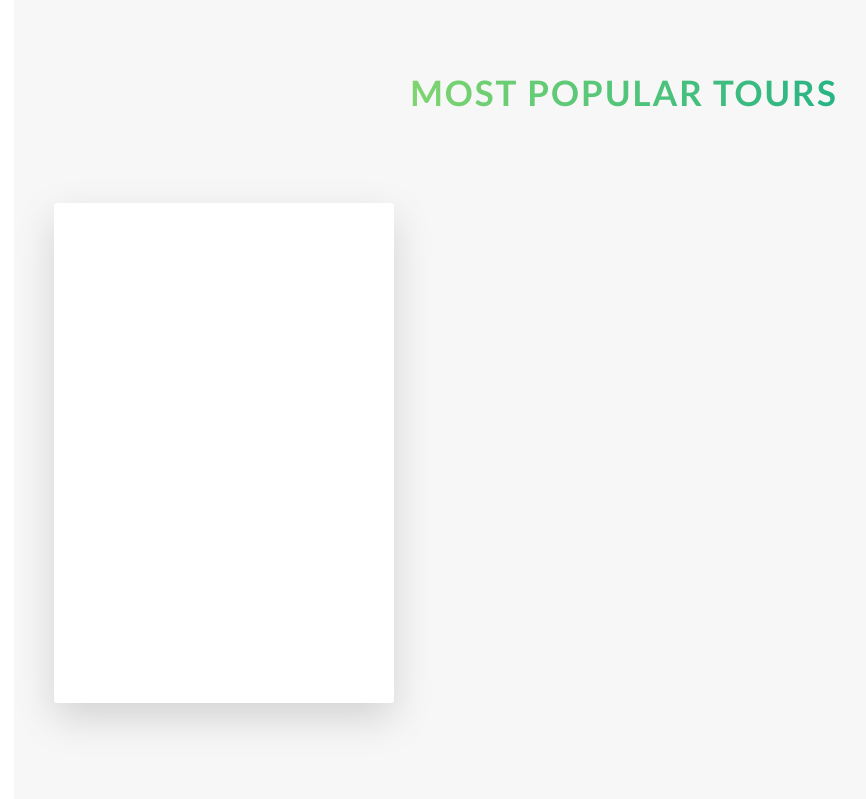
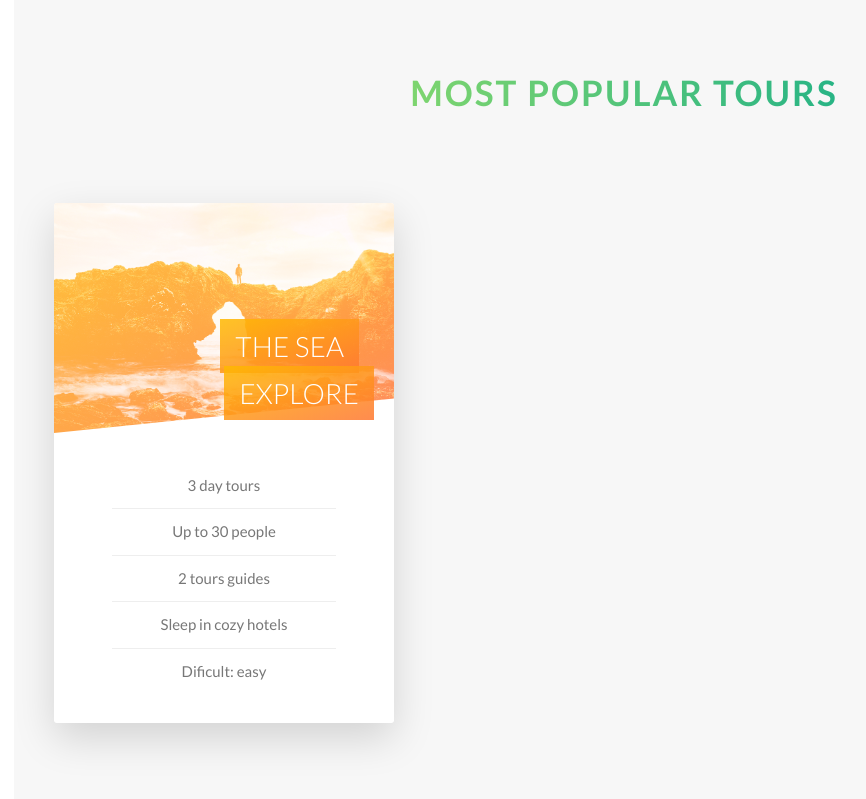
Before and after one commit to Yonerfy/Natours, a website: page index.html in a window 1280 px wide. Shown: the part 2351-3150 px from the top of the page, without its empty margins (16-882 px from the left). Drawn offline with Linux system fonts and the light colour scheme.

Commit message:
Section prices card

```diff
--- a/index.html
+++ b/index.html
@@ -114,7 +114,21 @@
                         <div class="card">
 
                             <div class="card__side card__side--front">
-                                FRONT
+                                <div class="card__picture card__picture--1">
+                                    &nbsp;
+                                </div>
+                                <h4 class="card__heading">
+                                    <span class="card__heading-span card__heading-span--1">The Sea Explore</span>
+                                </h4>
+                                <div class="card__details">
+                                    <ul>
+                                        <li>3 day tours</li>
+                                        <li>Up to 30 people</li>
+                                        <li>2 tours guides</li>
+                                        <li>Sleep in cozy hotels</li>
+                                        <li>Dificult: easy</li>
+                                    </ul>
+                                </div>
                             </div>
                             <div class="card__side card__side--back card__side--back-1">
                                 BACK
--- a/sass/abstracts/_variables.scss
+++ b/sass/abstracts/_variables.scss
@@ -10,6 +10,7 @@ $color-Tertiary-light: #2998ff;
 $color-Tertiary-dark: #5643fa;
 
 $color-grey-light-1:#f7f7f7;
+$color-grey-light-2:#eee;
 $color-grey-dark: #777;
 $color-white: #fff;
 $color-black: #000;
--- a/sass/components/_card.scss
+++ b/sass/components/_card.scss
@@ -1,14 +1,14 @@
 .card {
     perspective: 150rem;
     position: relative;
-    height: 50rem;
+    height: 52rem;
 
     &__side {
         background-color: orangered;
-    height: 50rem;
+    height: 52rem;
     transition: all .8s ease;
-    color: #fff;
-    font-size: 2rem;
+    // color: #fff;
+    // font-size: 2rem;
     position: absolute;
     top: 0;
     left: 0;
@@ -16,6 +16,7 @@
     backface-visibility: hidden;
     border-radius: 3px;
     box-shadow: 0 1.5rem 4rem rgba($color-black, .15);
+    overflow: hidden;
 
     &--front {
         background-color: $color-white;
@@ -32,9 +33,68 @@
     }
 
     &:hover &__side--front {
-        transform: rotateY(180deg);
+        transform: rotateY(-180deg);
     }
     &:hover &__side--back {
         transform: rotateY(0);
     }
+
+    &__picture {
+        background-size: cover;
+        height: 23rem;
+        background-blend-mode: screen;
+        clip-path: polygon(0 0, 100% 0, 100% 85%, 0 100%);
+        &--1 {
+            background-image: linear-gradient(to right bottom , $color-secondary-light, $color-secondary-dark),
+             url(../img/nat-5.jpg);
+        }
+        &--2 {
+            background-image: url(../img/nat-5.jpg);
+        }
+        &--3 {
+            background-image: url(../img/nat-5.jpg);
+        }
+
+
+    }
+
+    &__heading {
+        font-size: 2.8rem;
+        font-weight: 300;
+        text-align: right;
+        text-transform: uppercase;
+        color: $color-white;
+        position: absolute;
+        top: 12rem;
+        right: 2rem;
+        width: 75%;
+    }
+
+    &__heading-span {
+        padding: 1rem 1.5rem;
+        -webkit-box-decoration-break: clone;
+        box-decoration-break: clone;
+        &--1 {
+            background-image: linear-gradient( to right bottom, rgba($color-secondary-light, .85),
+             rgba($color-secondary-dark, .85));
+        }
+    }
+
+    &__details {
+        padding: 3rem;
+        ul {
+            list-style: none;
+            width: 80%;
+            margin: 0 auto;
+            li {
+                text-align: center;
+                font-size: 1.5rem;
+                padding: 1rem;
+
+                &:not(:last-child) {
+                    border-bottom: 1px solid  $color-grey-light-2;
+                }
+            }
+        }
+    }
 }
```
Also changed, not shown: css/style.css.
